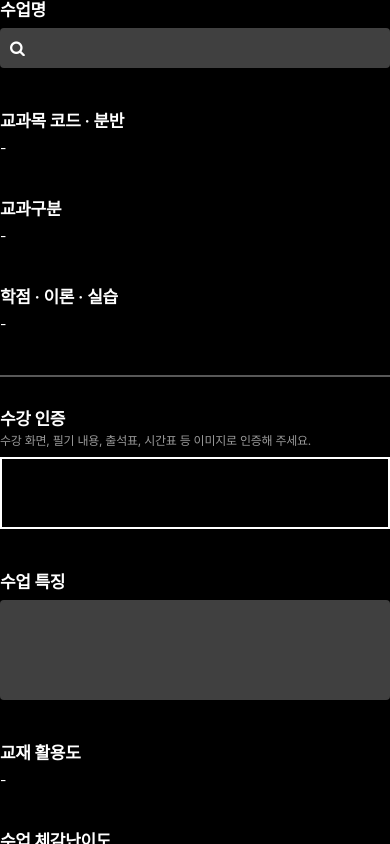
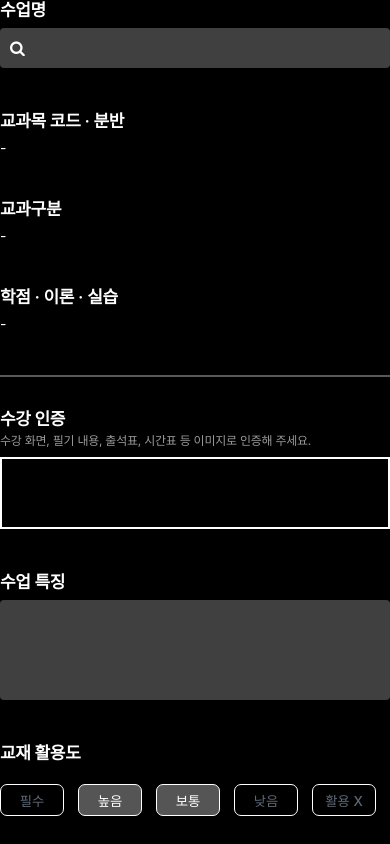
Before and after one commit to PNU-JustDoIt/client, a React Native app: screen / in a window 390 px wide. Built offline with nearby package versions, Linux system fonts and the light colour scheme; what axios-hooks would draw is missing.

Commit message:
Feat: 수강 인증 블럭 제외 입력창 생성
1. 컴포넌트 분리
2. 스타일 파일 분리
3. 별점 컴포넌트
4. 버튼 그룹 컴포넌트
5. 라디오 버튼 그룹 컴포넌

```diff
--- a/src/components/screens/review/ReviewWritePage.tsx
+++ b/src/components/screens/review/ReviewWritePage.tsx
@@ -9,14 +9,189 @@ import {
 } from 'react-native';
 // import Icon from 'react-native-vector-icons/FontAwesome';
 
-import {Input, Icon, SearchBar} from 'react-native-elements';
+import {
+  Input,
+  Icon,
+  SearchBar,
+  makeStyles,
+  Rating,
+  AirbnbRating,
+  CheckBox,
+  ButtonGroup,
+} from 'react-native-elements';
 
 export interface InputLabelProps {
   text: string;
   subText?: string;
 }
 
+const useStyle = makeStyles(() => ({
+  root: {
+    flex: 1,
+    backgroundColor: 'black',
+  },
+  blockMargin: {
+    marginBottom: 43,
+  },
+
+  /* 수업명 input box */
+  lectureNameContainerStyle: {
+    height: 40,
+    borderRadius: 4,
+    backgroundColor: '#404040',
+  },
+  lectureNameInputContainerStyle: {
+    height: 40,
+    borderRadius: 4,
+    borderBottomWidth: 0,
+  },
+  lectureNameInputStyle: {
+    fontSize: 14,
+    fontWeight: 'normal',
+    fontStyle: 'normal',
+    lineHeight: 17,
+    letterSpacing: -0.28,
+    textAlign: 'left',
+    color: '#ffffff',
+  },
+  lectureNameInputLeftIcon: {
+    type: 'font-awesome',
+    name: 'search',
+    color: 'white',
+    size: 16,
+  },
+  lectureNameInputLeftIconContainer: {
+    marginRight: 8,
+  },
+
+  lectureInfoText: {
+    fontSize: 14,
+    fontWeight: 'normal',
+    fontStyle: 'normal',
+    lineHeight: 17,
+    letterSpacing: -0.28,
+    textAlign: 'left',
+    color: '#ffffff',
+  },
+
+  divider: {
+    height: 0,
+    borderStyle: 'solid',
+    borderWidth: 0.7,
+    borderColor: '#585858',
+
+    marginBottom: 32,
+  },
+
+  /* 수업특징 multi line input box */
+  lectureDescriptionContainerStyle: {
+    maxHeight: 100,
+    borderRadius: 4,
+    backgroundColor: '#404040',
+    padding: 0,
+  },
+  lectureDescriptionInputContainerStyle: {
+    height: 100,
+    borderRadius: 4,
+    borderBottomWidth: 0,
+  },
+  lectureDescriptionInputStyle: {
+    fontSize: 14,
+    fontWeight: 'normal',
+    fontStyle: 'normal',
+    lineHeight: 17,
+    letterSpacing: -0.28,
+    textAlign: 'left',
+    color: '#ffffff',
+
+    textAlignVertical: 'top',
+  },
+
+  ratingContainer: {
+    alignItems: 'flex-start',
+  },
+
+  radioButtonContainer: {
+    padding: 0,
+    margin: 0,
+    borderWidth: 0,
+    backgroundColor: 'black',
+    marginLeft: 0,
+    marginRight: 0,
+  },
+  radioButtonText: {
+    fontSize: 15,
+    fontWeight: 'normal',
+    fontStyle: 'normal',
+    lineHeight: 23,
+    letterSpacing: 0,
+    textAlign: 'left',
+    color: '#ffffff',
+  },
+
+  subText: {
+    fontSize: 14,
+    fontWeight: 'normal',
+    fontStyle: 'normal',
+    lineHeight: 17,
+    letterSpacing: -0.28,
+    textAlign: 'center',
+    color: '#ffffff',
+    textAlignVertical: 'center',
+  },
+
+  testInfoContainer: {
+    flex: 1,
+    alignItems: 'flex-start',
+    marginTop: 13,
+  },
+  testInfoSubText: {
+    fontSize: 10,
+    fontWeight: 'normal',
+    fontStyle: 'normal',
+    lineHeight: 12,
+    letterSpacing: -0.4,
+    textAlign: 'left',
+    color: '#ffffff',
+    opacity: 0.8,
+  },
+  testContainerStyle: {
+    marginLeft: 0,
+    marginRight: 0,
+    height: 32,
+    backgroundColor: 'black',
+    borderWidth: 0,
+    marginTop: 13,
+    width: '95%',
+  },
+  testButtonContainerStyle: {
+    flex: 1,
+    alignItems: 'flex-start',
+    justifyContent: 'center',
+  },
+  testInnerBorderStyle: {
+    width: 0,
+  },
+  testButtonStyle: {
+    width: 64,
+    borderRadius: 7,
+    borderStyle: 'solid',
+    borderWidth: 0.7,
+    borderColor: '#ffffff',
+  },
+  testSelectedButtonStyle: {
+    width: 64,
+    borderRadius: 7,
+    backgroundColor: '#555555',
+    borderStyle: 'solid',
+    borderWidth: 0.7,
+    borderColor: '#ffffff',
+  },
+}));
+
 const ReviewWritePage = (): JSX.Element => {
+  const styles = useStyle();
+
   const InputLabel = (props: InputLabelProps): JSX.Element => {
     const {text, subText} = props;
     return (
@@ -52,369 +227,69 @@ const ReviewWritePage = (): JSX.Element => {
     );
   };
 
+  const InputLabelWithLectureInfo = (props: any): JSX.Element => {
+    const {labelText, subLabelText, data} = props;
+
     return (
-    <ScrollView
-      style={{
-        flex: 1,
-        backgroundColor: 'black',
-        // marginLeft: '4.3%',
-        // marginRight: '4.3%',
-      }}>
-      <View
-        style={{
-          marginBottom: 43,
-        }}>
-        <InputLabel text="수업명" />
-        <Input
-          containerStyle={{
-            height: 40,
-            borderRadius: 4,
-            backgroundColor: '#404040',
-            // display: 'flex',
-            // alignContent: 'center',
-          }}
-          inputContainerStyle={{
-            height: 40,
-            borderRadius: 4,
-            borderBottomWidth: 0,
-            // backgroundColor: 'red',
-          }}
-          inputStyle={{
-            fontSize: 14,
-            fontWeight: 'normal',
-            fontStyle: 'normal',
-            lineHeight: 17,
-            letterSpacing: -0.28,
-            textAlign: 'left',
-            color: '#ffffff',
-          }}
-          selectionColor="white"
-          leftIcon={{
-            type: 'font-awesome',
-            name: 'search',
-            color: 'white',
-            size: 16,
-          }}
-          leftIconContainerStyle={{marginRight: 8}}
-        />
+      <View style={[styles.blockMargin]}>
+        <InputLabel text={labelText} subText={subLabelText} />
+        <Text style={styles.lectureInfoText}>{data}</Text>
       </View>
+    );
+  };
 
-      <View
-        style={{
-          marginBottom: 43,
-        }}>
-        <InputLabel text="교과목 코드 · 분반" />
-        <Text
-          style={{
-            fontSize: 14,
-            fontWeight: 'normal',
-            fontStyle: 'normal',
-            lineHeight: 17,
-            letterSpacing: -0.28,
-            textAlign: 'left',
-            color: '#ffffff',
-          }}>
-          -
-        </Text>
-      </View>
-
-      <View
-        style={{
-          marginBottom: 43,
-        }}>
-        <InputLabel text="교과구분" />
-        <Text
-          style={{
-            fontSize: 14,
-            fontWeight: 'normal',
-            fontStyle: 'normal',
-            lineHeight: 17,
-            letterSpacing: -0.28,
-            textAlign: 'left',
-            color: '#ffffff',
-          }}>
-          -
-        </Text>
-      </View>
-
-      <View
-        style={{
-          marginBottom: 43,
-        }}>
-        <InputLabel text="학점 · 이론 · 실습" />
-        <Text
-          style={{
-            fontSize: 14,
-            fontWeight: 'normal',
-            fontStyle: 'normal',
-            lineHeight: 17,
-            letterSpacing: -0.28,
-            textAlign: 'left',
-            color: '#ffffff',
-          }}>
-          -
-        </Text>
-      </View>
-
-      <View
-        style={{
-          // width: Dimensions.get('scr').width,
-          height: 0,
-          borderStyle: 'solid',
-          borderWidth: 0.7,
-          borderColor: '#585858',
-
-          marginBottom: 32,
-        }}
-      />
-
-      <View
-        style={{
-          marginBottom: 43,
-        }}>
-        <InputLabel
-          text="수강 인증"
-          subText="수강 화면, 필기 내용, 출석표, 시간표 등 이미지로 인증해 주세요."
-        />
-        <View
-          style={{
-            height: 72,
-            borderWidth: 2,
-            borderColor: 'white',
-          }}
-        />
-      </View>
-
-      <View
-        style={{
-          marginBottom: 43,
-        }}>
-        <InputLabel text="수업 특징" />
-        <Input
-          containerStyle={{
-            maxHeight: 100,
-            borderRadius: 4,
-            backgroundColor: '#404040',
-            // backgroundColor: 'blue',
-
-            padding: 0,
-          }}
-          inputContainerStyle={{
-            height: 100,
-            borderRadius: 4,
-            borderBottomWidth: 0,
-            // backgroundColor: 'red',
-          }}
-          inputStyle={{
-            fontSize: 14,
-            fontWeight: 'normal',
-            fontStyle: 'normal',
-            lineHeight: 17,
-            letterSpacing: -0.28,
-            textAlign: 'left',
-            color: '#ffffff',
-
-            textAlignVertical: 'top',
-          }}
-          selectionColor="white"
-          multiline
-          numberOfLines={2}
-        />
-      </View>
-
-      <View
-        style={{
-          marginBottom: 43,
-        }}>
-        <InputLabel text="교재 활용도" />
-        <Text
-          style={{
-            fontSize: 14,
-            fontWeight: 'normal',
-            fontStyle: 'normal',
-            lineHeight: 17,
-            letterSpacing: -0.28,
-            textAlign: 'left',
-            color: '#ffffff',
-          }}>
-          -
-        </Text>
-      </View>
-
-      <View
-        style={{
-          marginBottom: 43,
-        }}>
-        <InputLabel text="수업 체감난이도" />
-        <Text
-          style={{
-            fontSize: 14,
-            fontWeight: 'normal',
-            fontStyle: 'normal',
-            lineHeight: 17,
-            letterSpacing: -0.28,
-            textAlign: 'left',
-            color: '#ffffff',
-          }}>
-          -
-        </Text>
-      </View>
-
-      <View
-        style={{
-          marginBottom: 43,
-        }}>
-        <InputLabel text="과제 · 리포트" />
+  const RadioButtonGroup = (props: any): JSX.Element => {
+    const {subText} = props;
+    return (
       <View
         style={{
           flexDirection: 'row',
           justifyContent: 'space-between',
         }}>
-          <Text
-            style={{
-              fontSize: 14,
-              fontWeight: 'normal',
-              fontStyle: 'normal',
-              lineHeight: 17,
-              letterSpacing: -0.28,
-              textAlign: 'left',
-              color: '#ffffff',
-            }}>
-            과제 · 리포트 유무
-          </Text>
+        <Text style={styles.subText}>{subText}</Text>
         <View
           style={{
             flexDirection: 'row',
+            justifyContent: 'flex-end',
           }}>
-            <TouchableOpacity
-              style={{
-                flexDirection: 'row',
-                marginRight: 21,
-              }}>
-              <Text
-                style={{
-                  fontSize: 15,
-                  fontWeight: 'normal',
-                  fontStyle: 'normal',
-                  lineHeight: 23,
-                  letterSpacing: 0,
-                  textAlign: 'left',
-                  color: '#ffffff',
-                }}>
-                있음
-              </Text>
-            </TouchableOpacity>
-
-            <TouchableOpacity
-              style={{
-                flexDirection: 'row',
-              }}>
-              <Text
-                style={{
-                  fontSize: 15,
-                  fontWeight: 'normal',
-                  fontStyle: 'normal',
-                  lineHeight: 23,
-                  letterSpacing: 0,
-                  textAlign: 'left',
-                  color: '#ffffff',
-                }}>
-                없음
-              </Text>
-            </TouchableOpacity>
+          <CheckBox
+            center
+            title="있음"
+            checkedIcon="dot-circle-o"
+            uncheckedIcon="circle-o"
+            checked={true}
+            checkedColor="white"
+            uncheckedColor="gray"
+            containerStyle={[styles.radioButtonContainer]}
+            textStyle={styles.radioButtonText}
+          />
+          <CheckBox
+            title="없음"
+            checkedIcon="dot-circle-o"
+            uncheckedIcon="circle-o"
+            checked={false}
+            checkedColor="white"
+            uncheckedColor="gray"
+            containerStyle={styles.radioButtonContainer}
+            textStyle={styles.radioButtonText}
+          />
         </View>
       </View>
-      </View>
+    );
+  };
 
-      <View
-        style={{
-          marginBottom: 43,
-        }}>
-        <InputLabel text="조별" />
+  const SubTextWithCountBox = (props: any): JSX.Element => {
+    const {subText, desc} = props;
+    return (
       <View
         style={{
           flexDirection: 'row',
           justifyContent: 'space-between',
+          marginTop: 13,
         }}>
-          <Text
-            style={{
-              fontSize: 14,
-              fontWeight: 'normal',
-              fontStyle: 'normal',
-              lineHeight: 17,
-              letterSpacing: -0.28,
-              textAlign: 'left',
-              color: '#ffffff',
-            }}>
-            조별 유무
-          </Text>
-          <View
-            style={{
-              flexDirection: 'row',
-            }}>
-            <TouchableOpacity
-              style={{
-                flexDirection: 'row',
-                marginRight: 21,
-              }}>
-              <Text
-                style={{
-                  fontSize: 15,
-                  fontWeight: 'normal',
-                  fontStyle: 'normal',
-                  lineHeight: 23,
-                  letterSpacing: 0,
-                  textAlign: 'left',
-                  color: '#ffffff',
-                }}>
-                있음
-              </Text>
-            </TouchableOpacity>
-
-            <TouchableOpacity
-              style={{
-                flexDirection: 'row',
-              }}>
-              <Text
-                style={{
-                  fontSize: 15,
-                  fontWeight: 'normal',
-                  fontStyle: 'normal',
-                  lineHeight: 23,
-                  letterSpacing: 0,
-                  textAlign: 'left',
-                  color: '#ffffff',
-                }}>
-                없음
-              </Text>
-            </TouchableOpacity>
-          </View>
-        </View>
-      </View>
-
-      <View
-        style={{
-          marginBottom: 43,
-        }}>
-        <InputLabel text="중간고사 · 기말고사" />
-        <View
-          style={{
-            flexDirection: 'row',
-            justifyContent: 'space-between',
-            marginBottom: 11,
-            marginTop: 14,
-          }}>
-          <Text
-            style={{
-              fontSize: 14,
-              fontWeight: 'normal',
-              fontStyle: 'normal',
-              lineHeight: 17,
-              letterSpacing: -0.28,
-              textAlign: 'left',
-              color: '#ffffff',
-            }}>
-            시험 총 횟수
+        <Text style={styles.subText}>
+          {subText}
+          {desc && (
             <Text
               style={{
                 fontSize: 10,
@@ -426,10 +301,10 @@ const ReviewWritePage = (): JSX.Element => {
                 color: '#ffffff',
                 opacity: 0.8,
               }}>
-              &nbsp;&nbsp; (중간고사 · 기말고사 포함)
+              &nbsp;&nbsp; {desc}
             </Text>
+          )}
         </Text>
-
         <View
           style={{
             flexDirection: 'row',
@@ -442,7 +317,6 @@ const ReviewWritePage = (): JSX.Element => {
               width: 32,
               height: 21,
               marginRight: 12,
-                // backgroundColor: 'red',
               borderRadius: 4,
               borderStyle: 'solid',
               borderWidth: 0.7,
@@ -464,83 +338,121 @@ const ReviewWritePage = (): JSX.Element => {
             }}
           />
           <Text
-              style={{
-                fontSize: 15,
-                fontWeight: 'normal',
-                fontStyle: 'normal',
-                lineHeight: 23,
-                letterSpacing: 0,
-                textAlign: 'left',
-                color: '#ffffff',
-              }}>
+            style={[styles.subText, Platform.OS === 'ios' && {marginTop: 2}]}>
             회
           </Text>
         </View>
       </View>
+    );
+  };
+
+  return (
+    <ScrollView style={styles.root}>
+      <View style={[styles.blockMargin]}>
+        <InputLabel text="수업명" />
+        <Input
+          containerStyle={[styles.lectureNameContainerStyle]}
+          inputContainerStyle={[styles.lectureNameInputContainerStyle]}
+          inputStyle={[styles.lectureNameInputStyle]}
+          selectionColor="white"
+          leftIconContainerStyle={[styles.lectureNameInputLeftIconContainer]}
+          leftIcon={styles.lectureNameInputLeftIcon}
+        />
+      </View>
+
+      <InputLabelWithLectureInfo labelText="교과목 코드 · 분반" data="-" />
+      <InputLabelWithLectureInfo labelText="교과구분" data="-" />
+      <InputLabelWithLectureInfo labelText="학점 · 이론 · 실습" data="-" />
+
+      <View style={styles.divider} />
+
+      <View style={styles.blockMargin}>
+        <InputLabel
+          text="수강 인증"
+          subText="수강 화면, 필기 내용, 출석표, 시간표 등 이미지로 인증해 주세요."
+        />
         <View
           style={{
-            flexDirection: 'row',
-            justifyContent: 'space-between',
-          }}>
-          <Text
-            style={{
-              fontSize: 14,
-              fontWeight: 'normal',
-              fontStyle: 'normal',
-              lineHeight: 17,
-              letterSpacing: -0.28,
-              textAlign: 'left',
-              color: '#ffffff',
-            }}>
-            퀴즈
+            height: 72,
+            borderWidth: 2,
+            borderColor: 'white',
+          }}
+        />
+      </View>
+
+      <View style={[styles.blockMargin]}>
+        <InputLabel text="수업 특징" />
+        <Input
+          containerStyle={styles.lectureDescriptionContainerStyle}
+          inputContainerStyle={styles.lectureDescriptionInputContainerStyle}
+          inputStyle={styles.lectureDescriptionInputStyle}
+          selectionColor="white"
+          multiline
+          numberOfLines={2}
+        />
+      </View>
+
+      <View style={[styles.blockMargin]}>
+        <InputLabel text="교재 활용도" />
+        <ButtonGroup
+          selectMultiple
+          selectedIndexes={[1, 2]}
+          buttons={['필수', '높음', '보통', '낮음', '활용 X']}
+          containerStyle={[styles.testContainerStyle, {width: '100%'}]}
+          buttonContainerStyle={styles.testButtonContainerStyle}
+          innerBorderStyle={styles.testInnerBorderStyle}
+          buttonStyle={[styles.testButtonStyle]}
+          selectedButtonStyle={[styles.testSelectedButtonStyle]}
+        />
+      </View>
+
+      <View style={[styles.blockMargin]}>
+        <InputLabel text="수업 체감난이도" />
+        <View style={styles.ratingContainer}>
+          <Rating
+            type="custom"
+            imageSize={26}
+            ratingColor="white"
+            ratingBackgroundColor="black"
+            tintColor="black"
+            startingValue={5}
+          />
+        </View>
+      </View>
+
+      <View style={[styles.blockMargin]}>
+        <InputLabel text="과제 · 리포트" />
+        <RadioButtonGroup subText="과제 · 리포트 유무" />
+      </View>
+
+      <View style={[styles.blockMargin]}>
+        <InputLabel text="조별" />
+        <RadioButtonGroup subText="조별 유무" />
+      </View>
+
+      <View style={[styles.blockMargin]}>
+        <InputLabel text="학기 중 시험" />
+        <SubTextWithCountBox subText="시험 총 횟수" desc="(중간 · 기말고사)" />
+        <SubTextWithCountBox subText="퀴즈 · 기타 시험" />
+
+        <View style={styles.testInfoContainer}>
+          <Text style={styles.subText}>
+            시험 유형
+            <Text style={styles.testInfoSubText}>
+              &nbsp;&nbsp; (중복 선택 가능)
+            </Text>
           </Text>
 
-          <View
-            style={{
-              flexDirection: 'row',
-            }}>
-            <Input
-              defaultValue="0"
-              keyboardType="phone-pad"
-              maxLength={1}
-              containerStyle={{
-                width: 32,
-                height: 21,
-                marginRight: 12,
-                // backgroundColor: 'red',
-                borderRadius: 4,
-                borderStyle: 'solid',
-                borderWidth: 0.7,
-                borderColor: '#ffffff',
-              }}
-              inputContainerStyle={{
-                width: '100%',
-                height: 21,
-                borderBottomWidth: 0,
-              }}
-              selectionColor="white"
-              inputStyle={{
-                fontSize: 15,
-                fontWeight: 'normal',
-                fontStyle: 'normal',
-                letterSpacing: 0,
-                textAlign: 'center',
-                color: '#ffffff',
-              }}
+          <ButtonGroup
+            selectMultiple
+            selectedIndexes={[1, 2]}
+            buttons={['O/X형', '객관형', '단답형', '서술형']}
+            containerStyle={styles.testContainerStyle}
+            buttonContainerStyle={styles.testButtonContainerStyle}
+            innerBorderStyle={styles.testInnerBorderStyle}
+            buttonStyle={styles.testButtonStyle}
+            selectedButtonStyle={styles.testSelectedButtonStyle}
           />
-            <Text
-              style={{
-                fontSize: 15,
-                fontWeight: 'normal',
-                fontStyle: 'normal',
-                lineHeight: 23,
-                letterSpacing: 0,
-                textAlign: 'left',
-                color: '#ffffff',
-              }}>
-              회
-            </Text>
-          </View>
         </View>
       </View>
     </ScrollView>
```
Lines whose indentation alone changed are shown as unchanged.
